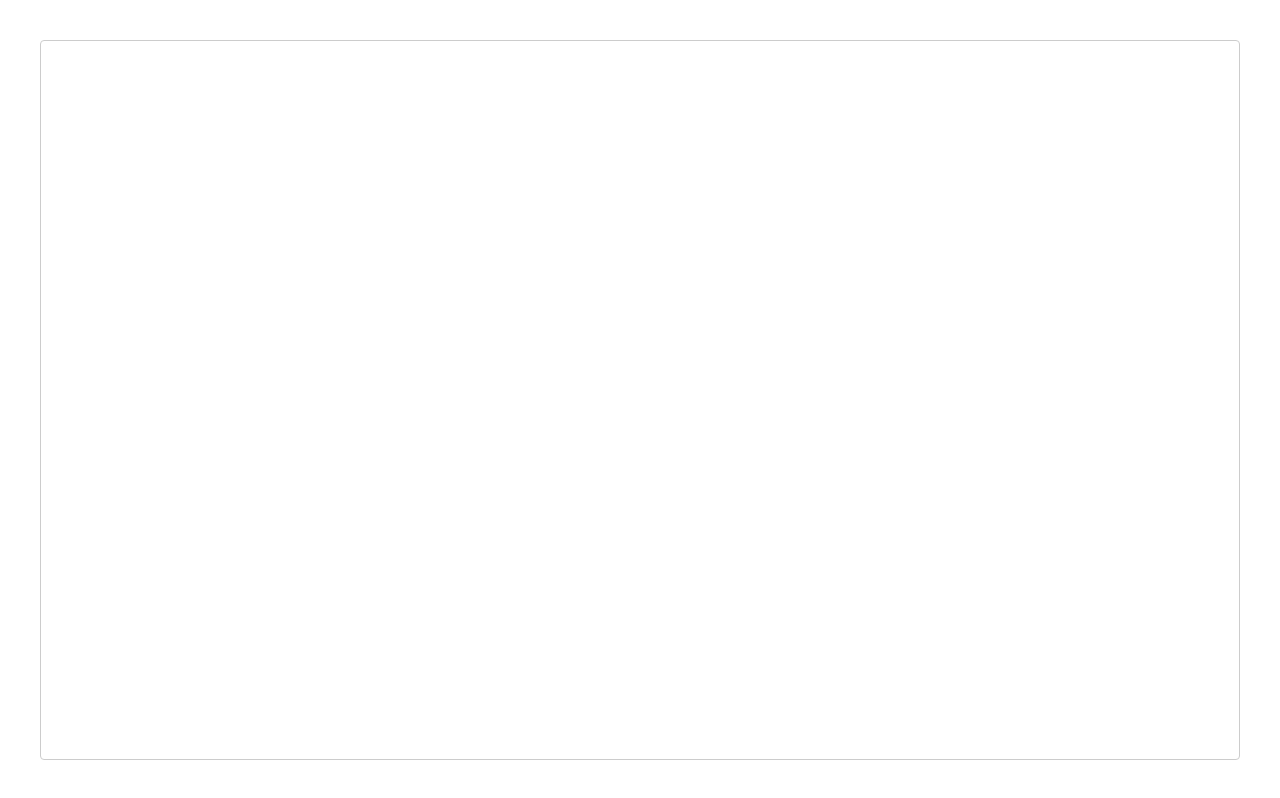
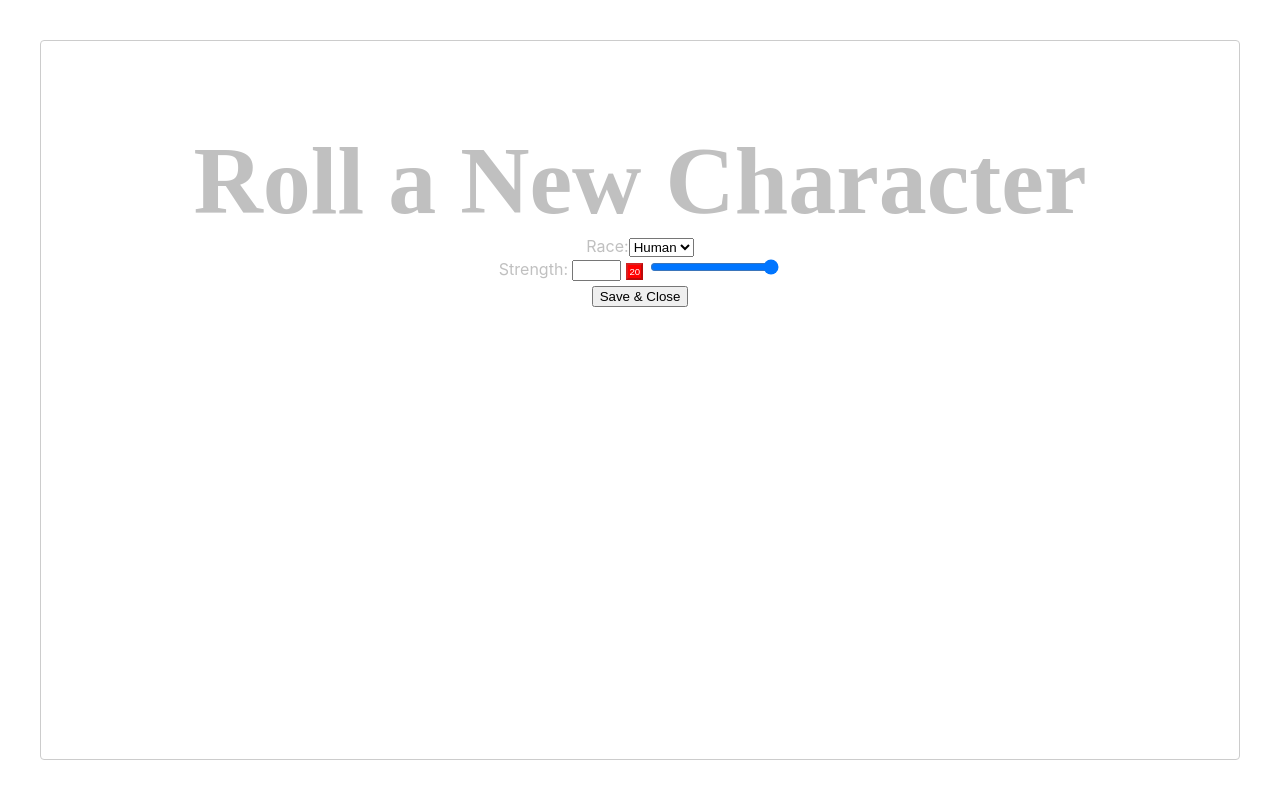
Before and after one commit to b-forster/dnd-archivist, a React (Create React App) app: page / in a window 1280 px wide. Both pictures are taken after a click on the link "+ Create a Character". Built offline with nearby package versions, Linux system fonts and the light colour scheme; a web font is replaced by a local one.

Commit message:
Add ModalContent component with some basic create character form elements

```diff
--- a/src/App.js
+++ b/src/App.js
@@ -1,7 +1,7 @@
 import { useState } from 'react';
 import './App.css';
 import Modal from 'react-modal';
-import { Header } from './components';
+import { Header, ModalContent } from './components';
 
 Modal.setAppElement(document.getElementById('root'));
 
@@ -29,7 +29,9 @@ function App() {
         // onAfterOpen={afterOpenModal}
         onRequestClose={closeModal}
         contentLabel="Create Character"
-      ></Modal>
+      >
+        <ModalContent />
+      </Modal>
     </div>
   );
 }
--- /dev/null
+++ b/src/components/ModalContent/ModalContent.css
@@ -0,0 +1,11 @@
+.modal-content {
+    text-align: center;
+}
+
+.die-img {
+    margin: 5px;
+    padding: 1px;
+    background-color: red;
+    color: white;
+    font-size: 0.6em;
+}
--- /dev/null
+++ b/src/components/ModalContent/ModalContent.js
@@ -0,0 +1,26 @@
+import './ModalContent.css';
+
+function ModalContent() {
+    return (
+        <div class="modal-content">
+            <header><h1>{'Roll a New Character'}</h1></header>
+            <form>
+                <label for="race-dropdown">Race:</label>
+                <select id="race-dropdown" name="race">
+                    <option value="human">Human</option>
+                    <option value="orc">Orc</option>
+                </select>
+                <br />
+                <label for="new-char-str">Strength: </label>
+                <input type="integer" id="new-char-str" class="new-char-stat handwritten" size="3" name="stats[strength]"></input>
+                <span class="stat-bonus" id="strength"></span>
+                <button type="button" class="die-img" disabled>20</button>
+                <input type="range" min="1" max="20"></input>
+                <br />
+                <button type="submit">Save & Close</button>
+            </form>
+        </div>
+    );
+}
+
+export default ModalContent;
--- a/src/components/index.js
+++ b/src/components/index.js
@@ -1,3 +1,4 @@
 import { default as Header } from './Header/Header';
+import { default as ModalContent } from './ModalContent/ModalContent';
 
-export { Header };
+export { Header, ModalContent };
```
